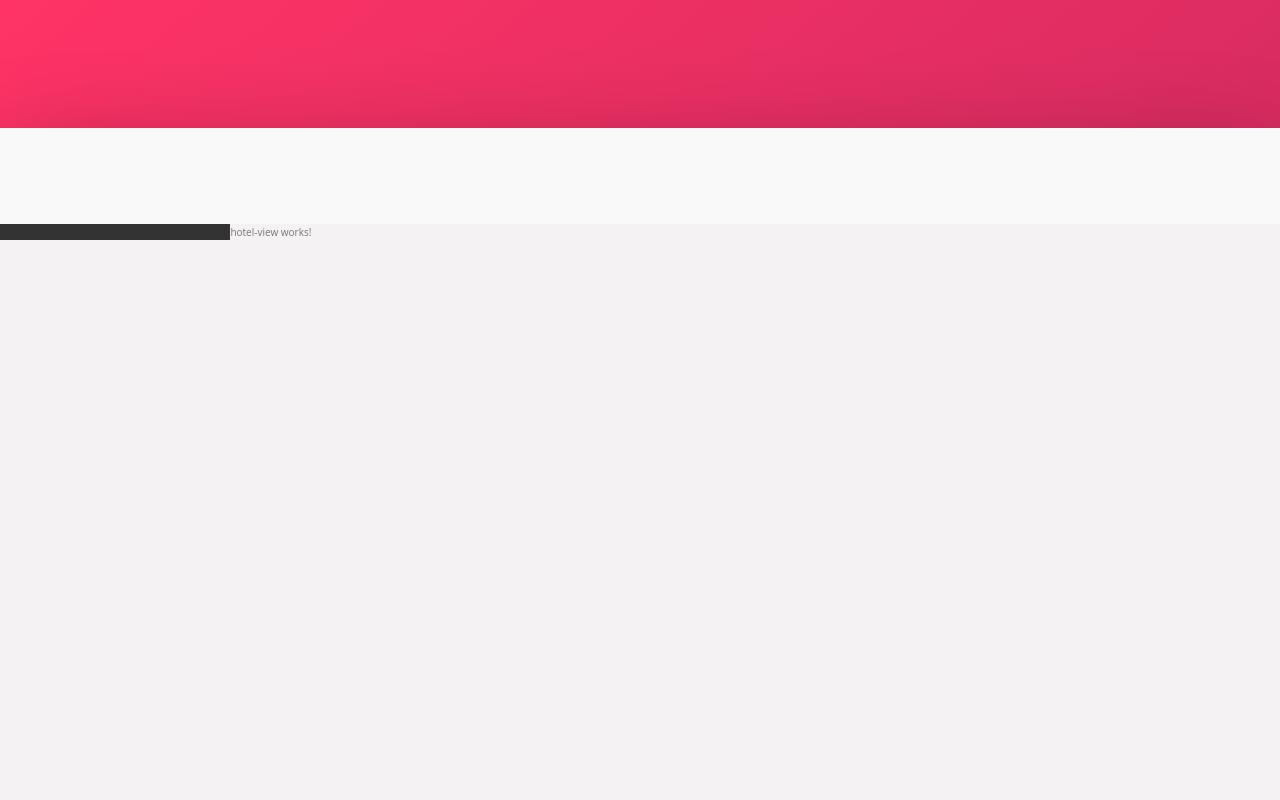
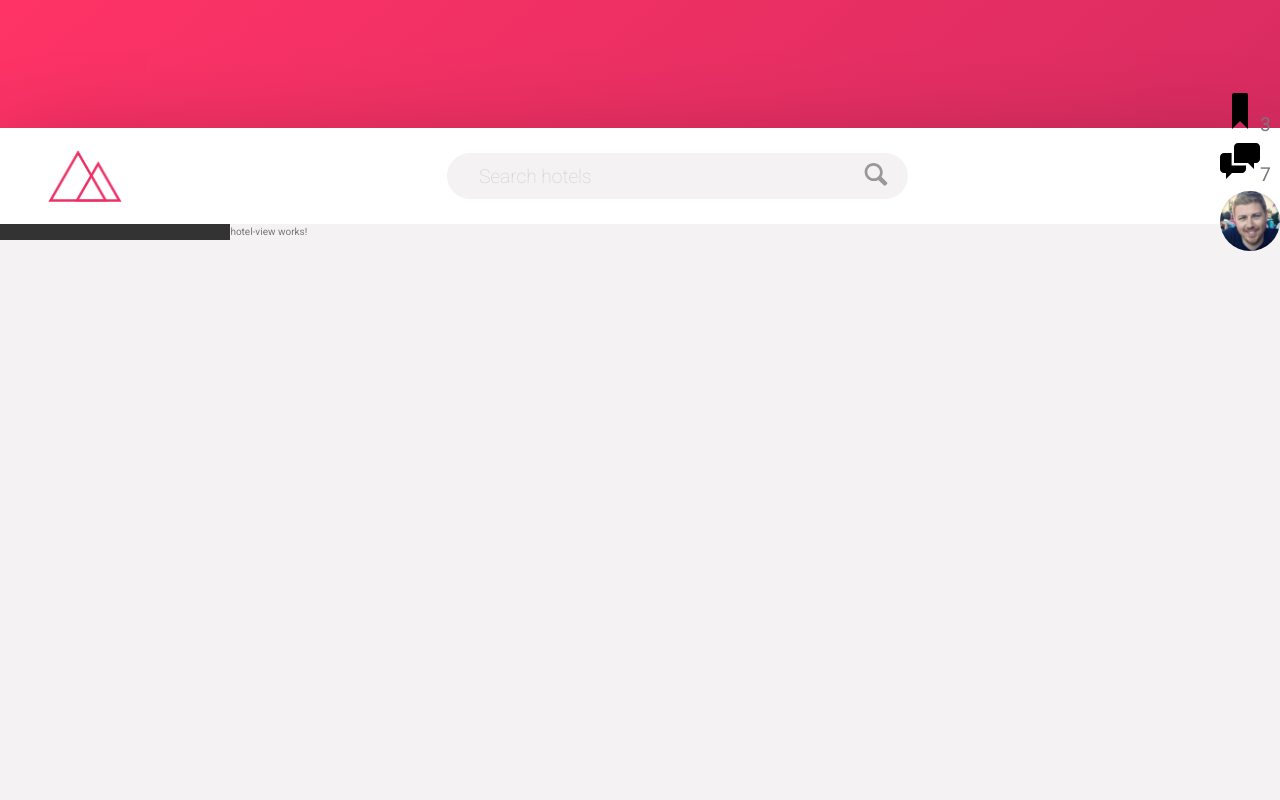
Before and after one commit to akshayr20/Hotel-Booking, an Angular app: page / in a window 1280 px wide. Shown: the top 800 px of the page. Built offline with nearby package versions, Linux system fonts and the light colour scheme.

Commit message:
working on header for the application, added logo and completed css for search bar, saving wip

```diff
--- a/src/app/header/header.component.html
+++ b/src/app/header/header.component.html
@@ -1,3 +1,23 @@
 <header class="header">
+  <img src="../../assets/img/logo.png" alt="Trello logo" class="logo" />
 
+  <form action="#" class="search">
+    <input type="text" class="search__input" placeholder="Search hotels" />
+    <button class="search__button">
+      <svg class="search__icon"><use xlink:href="../../assets/img/sprite.svg#icon-magnifying-glass"></use></svg>
+    </button>
+  </form>
+  <nav class="user-nav">
+    <div class="user-nav__icon-box">
+      <svg class="user-nav__icon"><use xlink:href="../../assets/img/sprite.svg#icon-bookmark"></use></svg>
+      <span class="user-nav__notification">3</span>
+    </div>
+    <div class="user-nav__icon-box">
+      <svg class="user-nav__icon"><use xlink:href="../../assets/img/sprite.svg#icon-chat"></use></svg> <span class="user-nav__notification">7</span>
+    </div>
+    <div class="user-nav__user">
+      <img src="../../assets/img/user-3.jpg" alt="User Photo" class="user-nav__user-photo">
+      <span class="user-nav__user-name"></span>
+    </div>
+  </nav>
 </header>
--- a/src/app/header/header.component.scss
+++ b/src/app/header/header.component.scss
@@ -1,4 +1,80 @@
 .header {
   height: 6rem;
-  background-color: var(--color-grey-light-1);
+  font-size: 1.2rem;
+  background-color: #fff;
+  border-bottom: var(--color-grey-light-2);
+
+  display: flex;
+  justify-content: space-between;
+  align-items: center;
 }
+
+.logo {
+  height: 3.25rem;
+  margin-left: 3rem;
+}
+
+.search {
+  flex: 0 0 40%;
+  display: flex;
+  align-items: center;
+  justify-content: center;
+  &__input {
+    font-family: inherit;
+    font-size: inherit;
+    color: inherit;
+    background-color: var(--color-grey-light-2);
+    border: none;
+    padding: 0.7rem 2rem;
+    border-radius: 100px;
+    width: 90%;
+    transition: all 0.2s;
+    margin-right: -3.25rem;
+    &:focus {
+      outline: none;
+      width: 100%;
+      background-color: var(--color-grey-light-3);
+    }
+    &::-webkit-input-placeholder {
+      font-weight: 100;
+      color: var(--color-grey-light-4);
+    }
+  }
+  &__input:focus + &__button {
+    background-color: var(--color-grey-light-3);
+  }
+  &__button {
+    border: none;
+    background-color: var(--color-grey-light-2);
+    &:focus {
+      outline: none;
+    }
+    &:active {
+      transform: translateY(2px);
+    }
+  }
+  &__icon {
+    height: 1.8rem;
+    width: 2.5rem;
+    fill: var(--color-grey-dark-3);
+  }
+}
+
+.user-nav {
+  &__icon-box {
+  }
+  &__icon {
+    height: 2.5rem;
+    width: 2.5rem;
+  }
+  &__notification {
+  }
+  &__user {
+  }
+  &__user-photo {
+    height: 3.75rem;
+    border-radius: 50%;
+  }
+  &__user-name {
+  }
+}
--- a/src/assets/sass/_base.scss
+++ b/src/assets/sass/_base.scss
@@ -54,7 +54,7 @@ html {
 body {
   // 1rem = 10px (default font size is 16px)
   font-size: 62.5%;
-  font-family: 'Open Sans', sans-serif;
+  font-family: 'Roboto', sans-serif;
   font-weight: 400;
   color: var(--color-grey-dark-2);
   line-height: 1.6;
--- a/src/index.html
+++ b/src/index.html
@@ -6,6 +6,7 @@
   <base href="/">
 
   <meta name="viewport" content="width=device-width, initial-scale=1">
+  <link href="https://fonts.googleapis.com/css?family=Roboto:100,300,400,700" rel="stylesheet">
   <link rel="icon" type="image/x-icon" href="favicon.ico">
 </head>
 <body>
```
